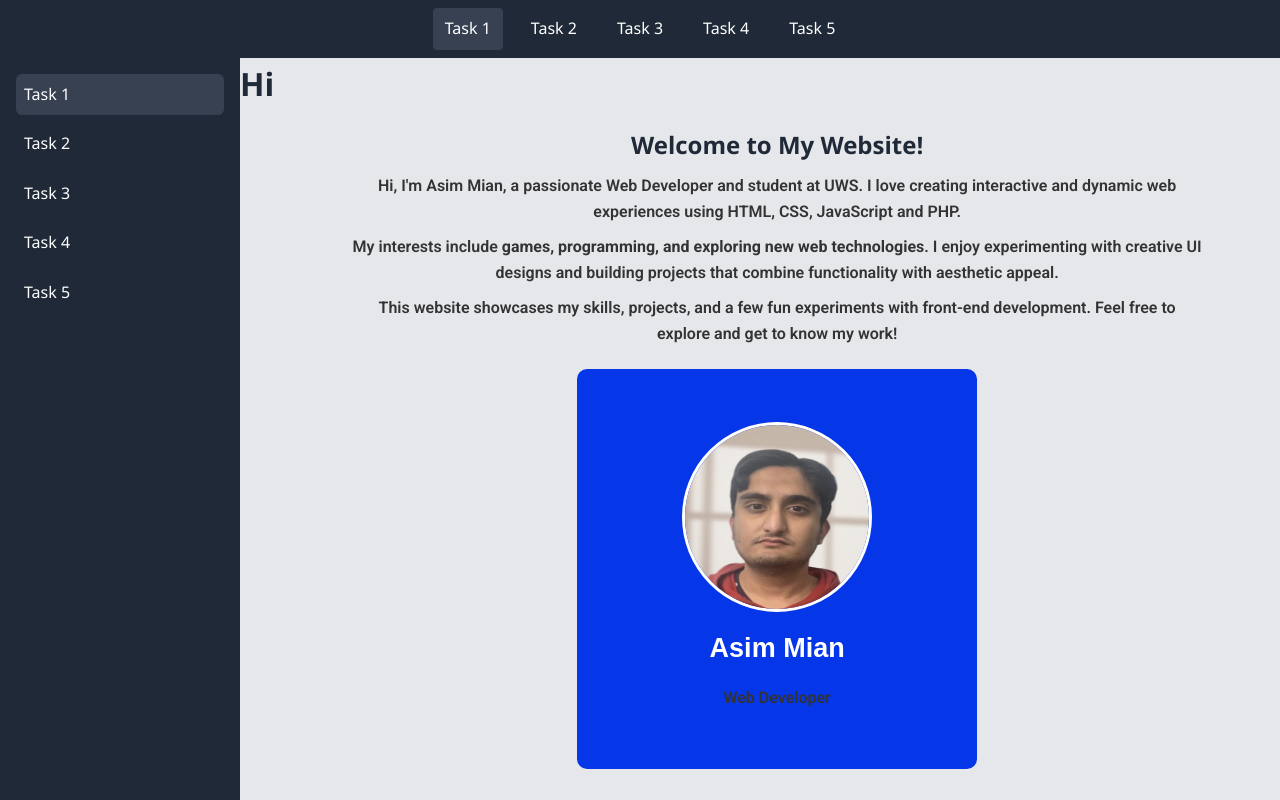
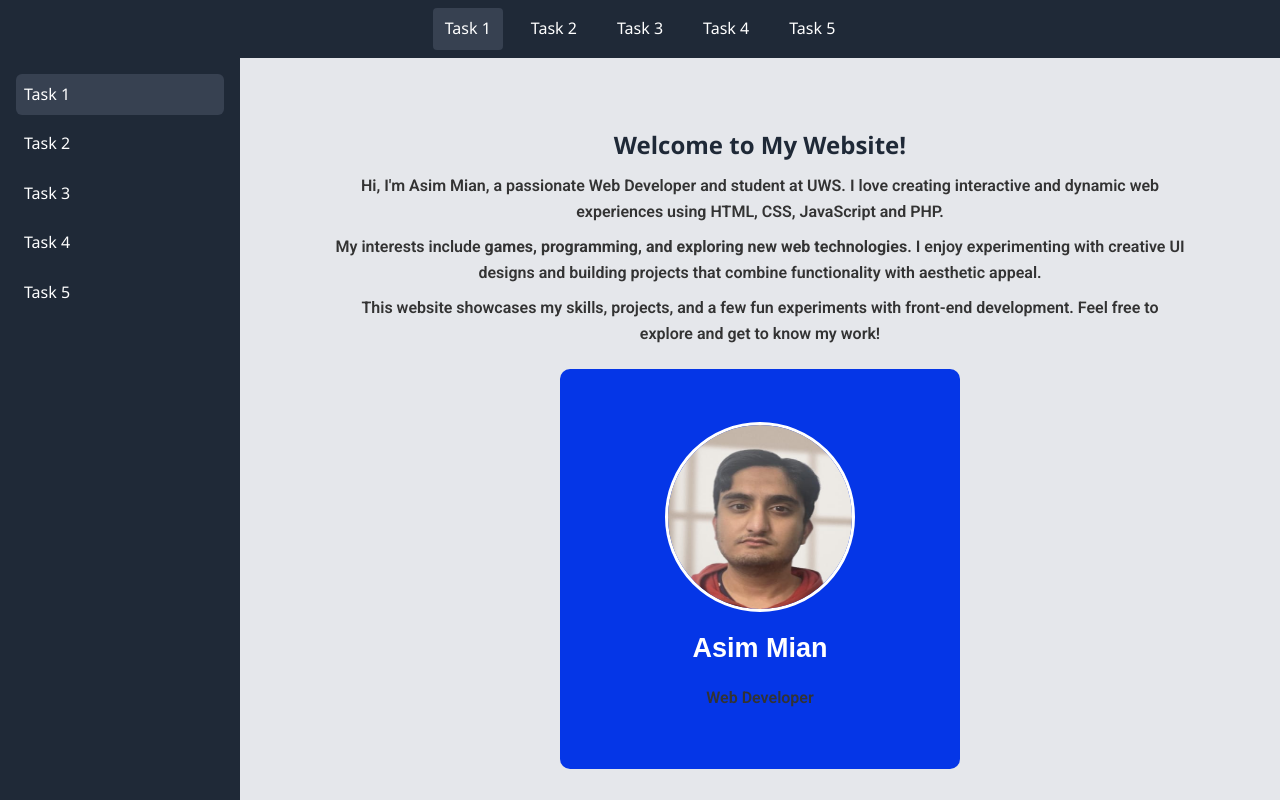
Before and after one commit to asimmian12/Final-Project, a plain HTML site: page index.html in a window 1280 px wide. Shown: the top 800 px of the page. Drawn offline with nearby package versions, Linux system fonts and the light colour scheme.

Commit message:
ashdsahduh

```diff
--- a/index.html
+++ b/index.html
@@ -60,12 +60,6 @@
         <a href="/task5.html" class="hamburger_navbar-vert">Task 5</a>
       </div>
     </div>
-
-    <div>
-        <h1>Hi</h1>
-    </div>
-
-
 
     <!-- Section About US -->
     <section class="section_about_us">
```
Also changed, not shown: 1 other file.
